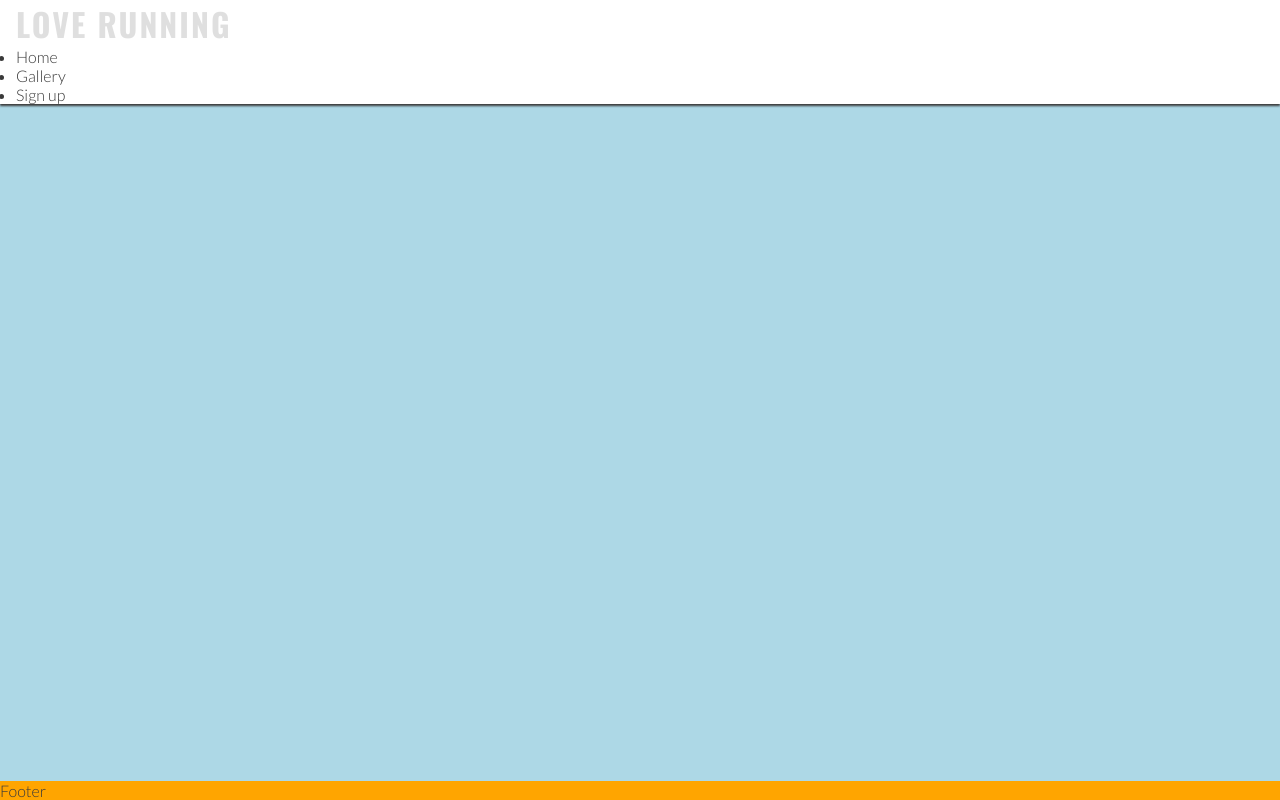
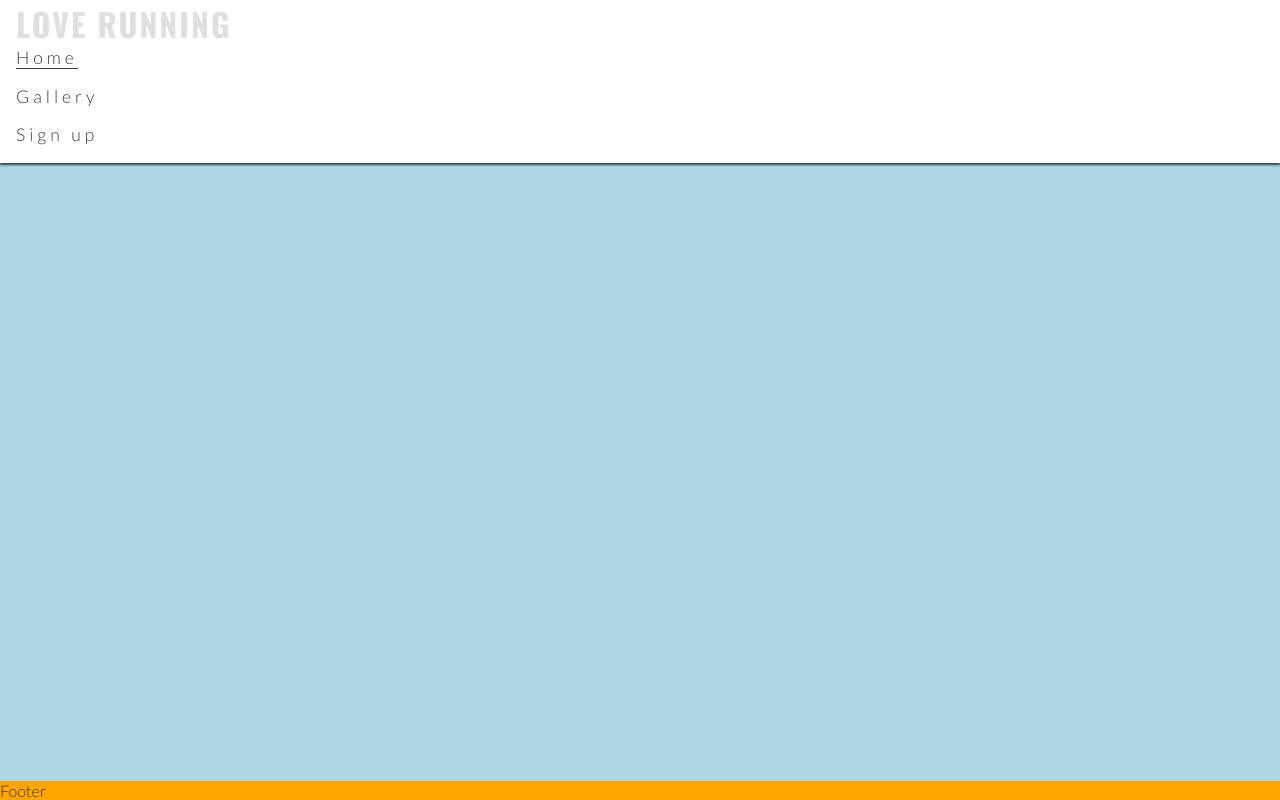
Before and after one commit to andreamaestri/love-running, a plain HTML site: page index.html in a window 1280 px wide. Drawn offline with nearby package versions, Linux system fonts and the light colour scheme.

Commit message:
ADD: Style to the navbar menu

```diff
--- a/assets/css/style.css
+++ b/assets/css/style.css
@@ -37,6 +37,20 @@ header a {
     color: inherit;
 }
 
+#menu {
+    font-size: 110%;
+    letter-spacing: 4px;
+    list-style-type: none;
+}
+
+#menu>li {
+    margin-bottom: 1em;
+}
+
+.active {
+    border-bottom: 1px solid #3a3a3a;
+}
+
 h1 {
     font-family: 'Oswald', sans-serif;
     text-transform: uppercase;
--- a/index.html
+++ b/index.html
@@ -24,16 +24,10 @@
         <a href="index.html">
             <h1 id="logo">Love Running</h1>
             <nav>
-                <ul>
-                    <li>
-                        <a href="">Home</a>
-                    </li>
-                    <li>
-                        <a href="">Gallery</a>
-                    </li>
-                    <li>
-                        <a href="">Sign up</a>
-                    </li>
+                <ul id="menu">
+                    <li><a href="" class="active">Home</a></li>
+                    <li><a href="">Gallery</a></li>
+                    <li><a href="">Sign up</a></li>
                 </ul>
             </nav>
         </a>
```
